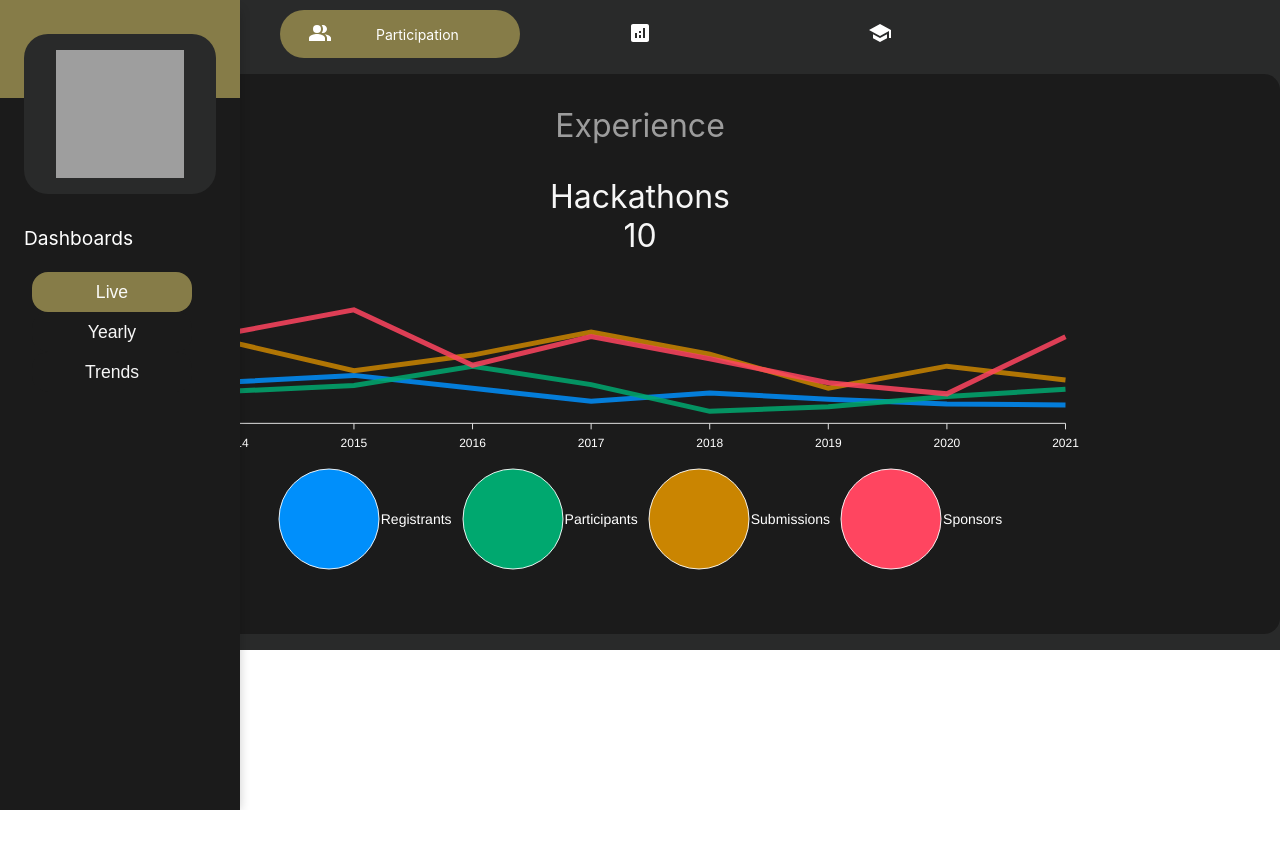
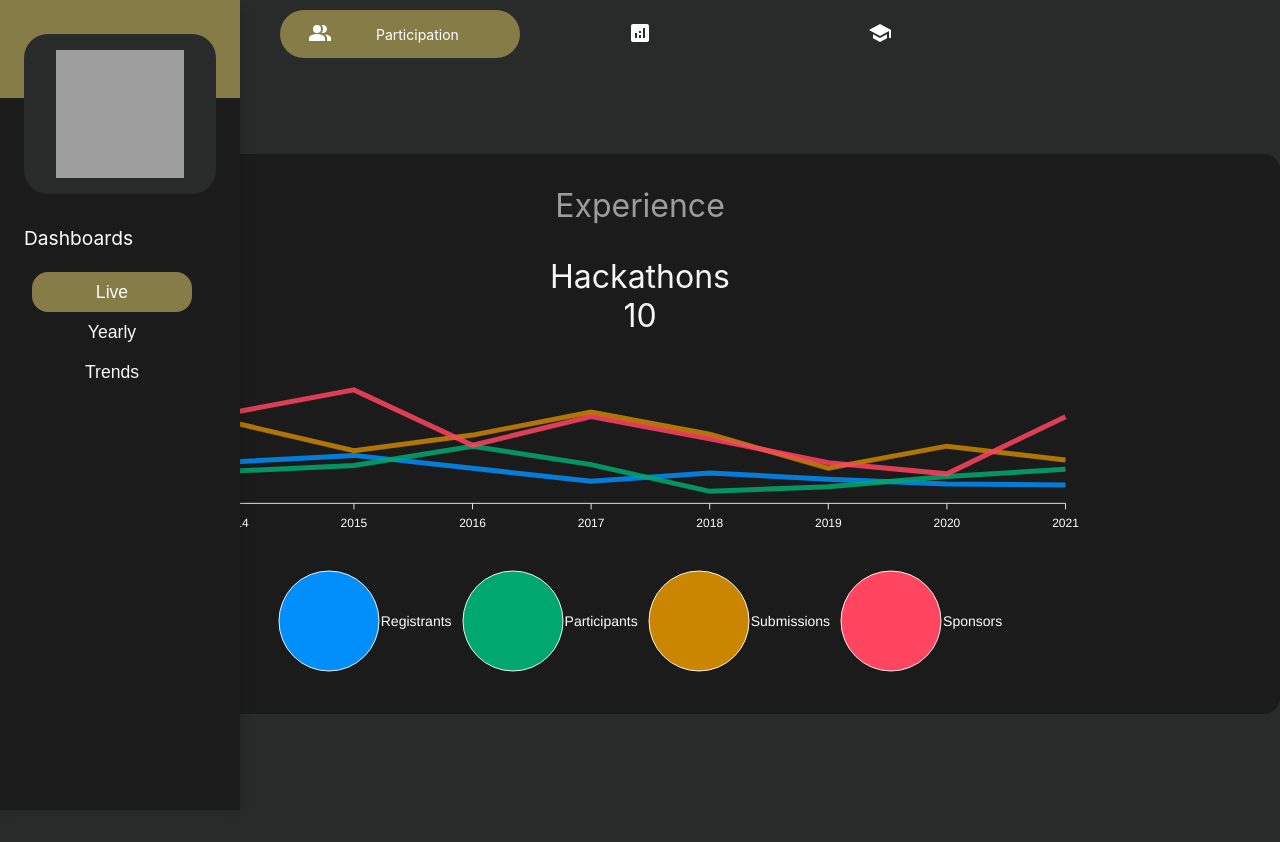
Before and after one commit to nishilfaldu/react-dashboard, a React (Create React App) app: page /trends in a window 1280 px wide. Before the commit the page ends 810 px from the top, so only its background shows below. Built offline with nearby package versions, Linux system fonts and the light colour scheme; grey boxes are pictures that could not be loaded.

Commit message:
changed color of background trends chart

```diff
--- a/src/App.css
+++ b/src/App.css
@@ -5,4 +5,5 @@
   justify-content: space-evenly;
   background-color: rgb(41, 42, 42);
   /* background-color: rgb(83, 153, 153); */
+  padding-bottom: 7rem;
 }
--- a/src/components/cards/charts/LineChartCard.js
+++ b/src/components/cards/charts/LineChartCard.js
@@ -59,7 +59,7 @@ const LineChartCard = function(props){
             show: true,
             position: 'bottom',
             fontSize: '14px',
-            offsetY: 8,
+            offsetY: 30,
             labels: {
                 colors: [],
             },
@@ -71,6 +71,8 @@ const LineChartCard = function(props){
                 radius: 7,
                 size: 50,
                 shape: 'circle',
+                offsetX: 0,
+                offsetY: 0
             }
         },
         xaxis: {
@@ -80,6 +82,17 @@ const LineChartCard = function(props){
             show: false,
             borderColor: '#f1f1f1',
         },
+        tooltip: { enabled: true,
+            x : {
+              show: true,
+            },
+            theme: 'dark',
+            // y: {
+            //   formatter: function (val) {
+            //     return val + " hackers"
+            //   }
+            // }
+         }
 
     });
 
--- a/src/components/dashboards/LiveDashboard.js
+++ b/src/components/dashboards/LiveDashboard.js
@@ -9,6 +9,7 @@ import PublicIcon from '@mui/icons-material/Public';
 import PeopleAltIcon from '@mui/icons-material/PeopleAlt';
 import ForumIcon from '@mui/icons-material/Forum';
 import styled from 'styled-components';
+import AutoAwesomeIcon from '@mui/icons-material/AutoAwesome';
 
 const StyledRow = styled.div`
     display: flex;
@@ -31,7 +32,7 @@ const LiveDashboard = function(props){
                                             }>
                 </IconFigureCard>
                 <IconFigureCard cardTitle="States" cardValue={props.data.numStates} Icon={
-                                        <LanguageIcon sx={{ fontSize: 60, color: 'white' }}/>
+                                        <AutoAwesomeIcon sx={{ fontSize: 60, color: 'white' }}/>
                                         }>
                 </IconFigureCard>
             </StyledRow>
--- a/src/components/dashboards/TrendsDashboard.js
+++ b/src/components/dashboards/TrendsDashboard.js
@@ -4,8 +4,11 @@ import styled from 'styled-components';
 
 const StyledRow = styled.div`
     display: flex;
-    justify-content: space-evenly;
+    padding-top: 5rem;
+    // justify-content: space-evenly;
     padding-bottom: 1rem;
+    flex-direction: column;
+    // background: red;
 `
 
 const TrendsDashboard = function(){
```
